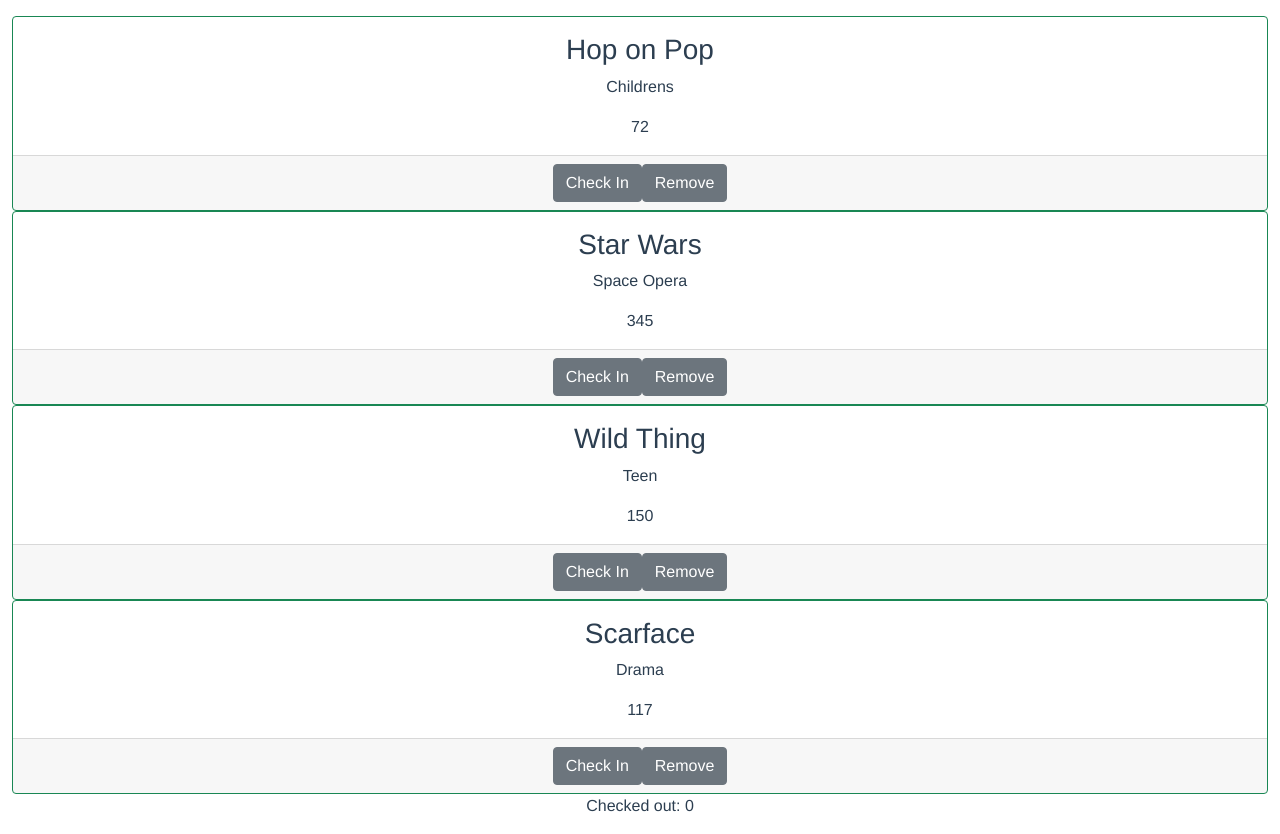
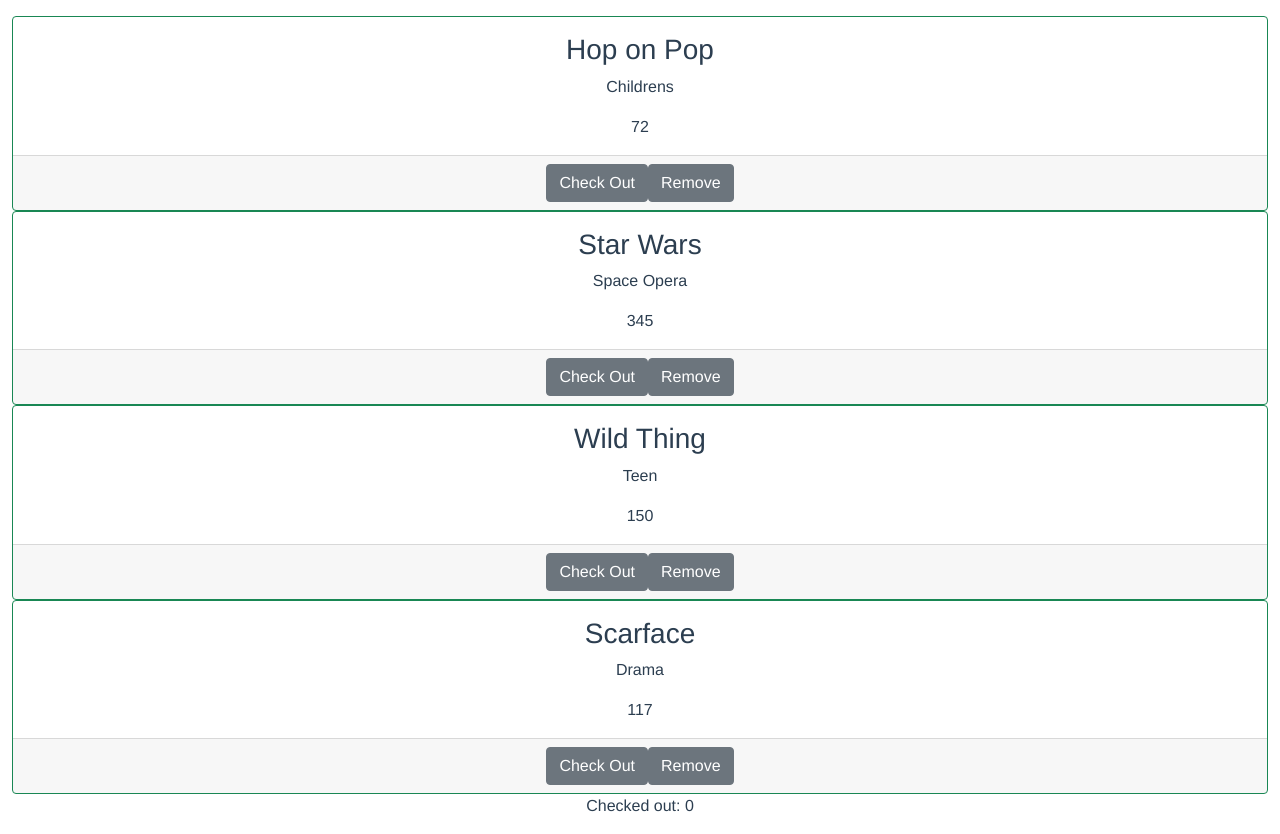
Before and after one commit to ngorjestani/vue-components-cli, a Vue app: page / in a window 1280 px wide. Built offline with nearby package versions, Linux system fonts and the light colour scheme.

Commit message:
Fixed backwards check out/in buttons

```diff
--- a/src/components/LibraryItem.vue
+++ b/src/components/LibraryItem.vue
@@ -4,8 +4,8 @@
       <component :is="typeOfItem" :item="item"></component>
     </div>
     <div class="card-footer">
-      <button class="btn btn-secondary" v-if="!item.isAvailable()" @click="item.checkIn()">Check Out</button>
-      <button class="btn btn-secondary" v-else @click="item.checkOut()">Check In</button>
+      <button class="btn btn-secondary" v-if="!item.isAvailable()" @click="item.checkIn()">Check In</button>
+      <button class="btn btn-secondary" v-else @click="item.checkOut()">Check Out</button>
       <button class="btn btn-secondary" @click="item.remove()">Remove</button>
     </div>
   </div>
```
